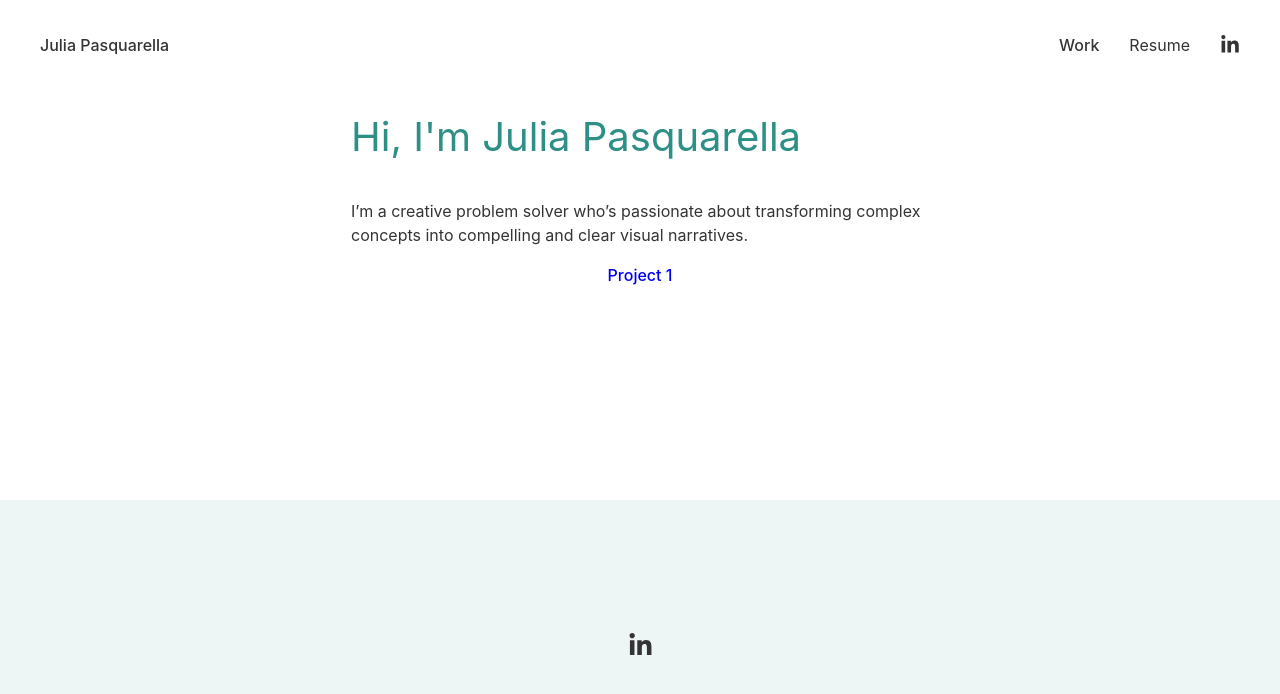
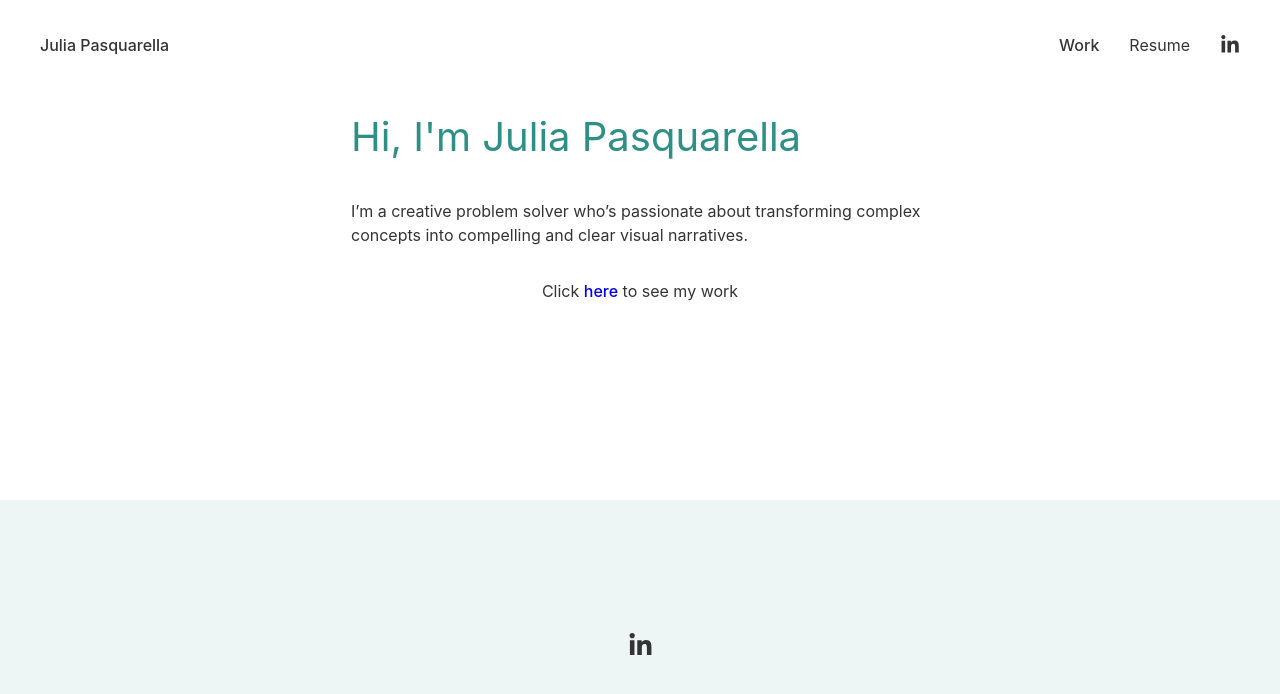
Before and after one commit to sillytsundere/gia-folio, a React (Vite) app: page / in a window 1280 px wide. Shown: the top 694 px of the page. Built offline with nearby package versions, Linux system fonts and the light colour scheme.

Commit message:
refactored display of work component, added link to work component in body of home page

```diff
--- a/src/pages/Home.jsx
+++ b/src/pages/Home.jsx
@@ -11,9 +11,7 @@ export default function Home() {
           complex concepts into compelling and clear visual narratives.
         </p>
       </section>
-      <main>
-        <Link to="/work/project1">Project 1</Link>
-      </main>
+      <p>Click <Link to="/work">here</Link> to see my work</p>
     </div>
   );
 }
--- a/src/pages/Work.jsx
+++ b/src/pages/Work.jsx
@@ -1,13 +1,23 @@
-import { Outlet, Link } from "react-router-dom";
+import React from 'react';
+import { Outlet, Link, useLocation } from "react-router-dom";
 
 
 export default function Work() {
+    const location = useLocation();
+
+    const isWorkPage = location.pathname === '/work';
+
     return (
         <div>
-            <p>Hello from the /Work page!</p>
-            <Link to="/work/project1">Project 1</Link>
-            <Link to="/work/project2">Project 2</Link>
-            <Outlet />
+            {isWorkPage ? (
+                <main>
+                <p>Hello from the /Work page!</p>
+                <Link to="/work/project1">Project 1</Link>
+                <Link to="/work/project2">Project 2</Link>
+                </main>
+            ) : (
+                <Outlet />
+            )}
         </div>
     )
 }
```
